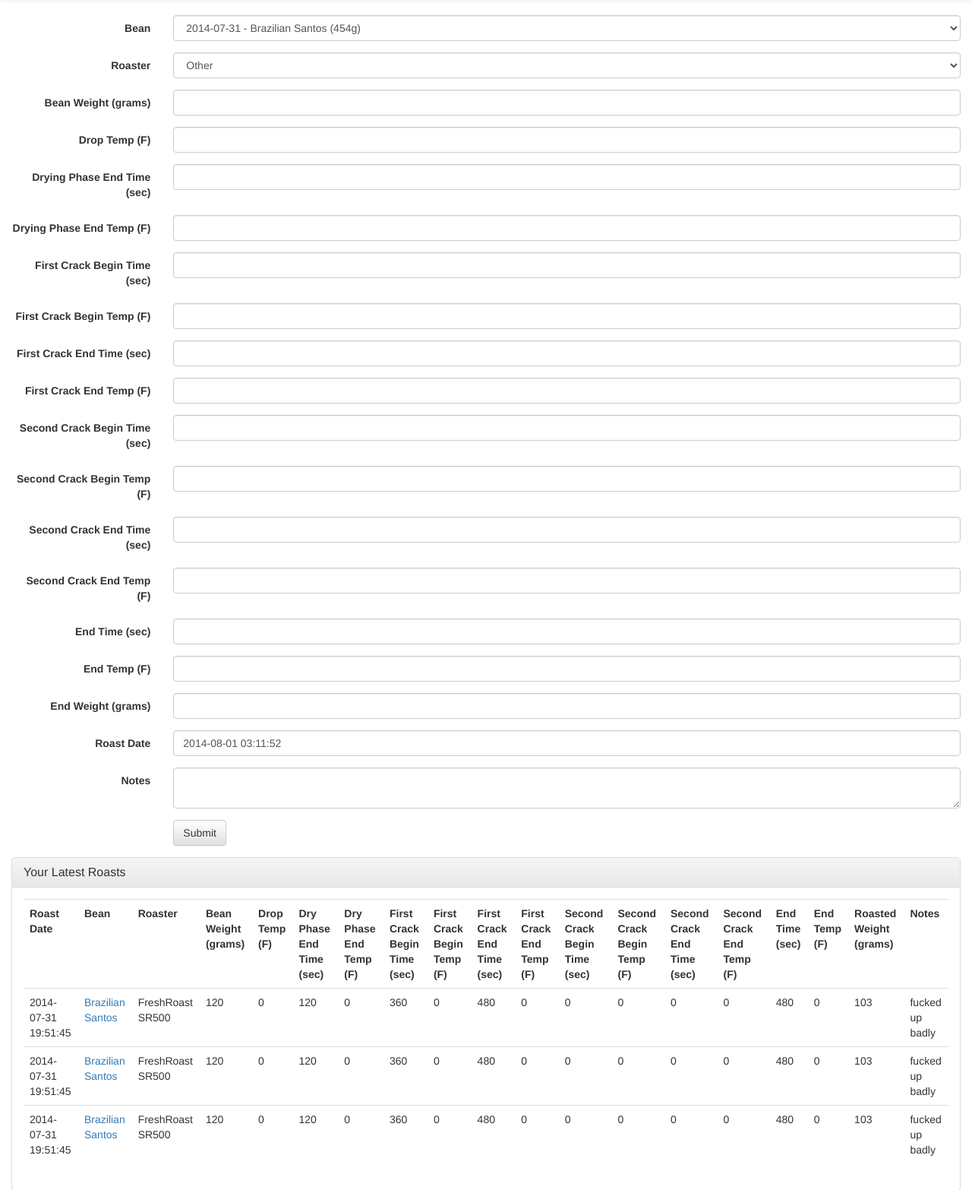
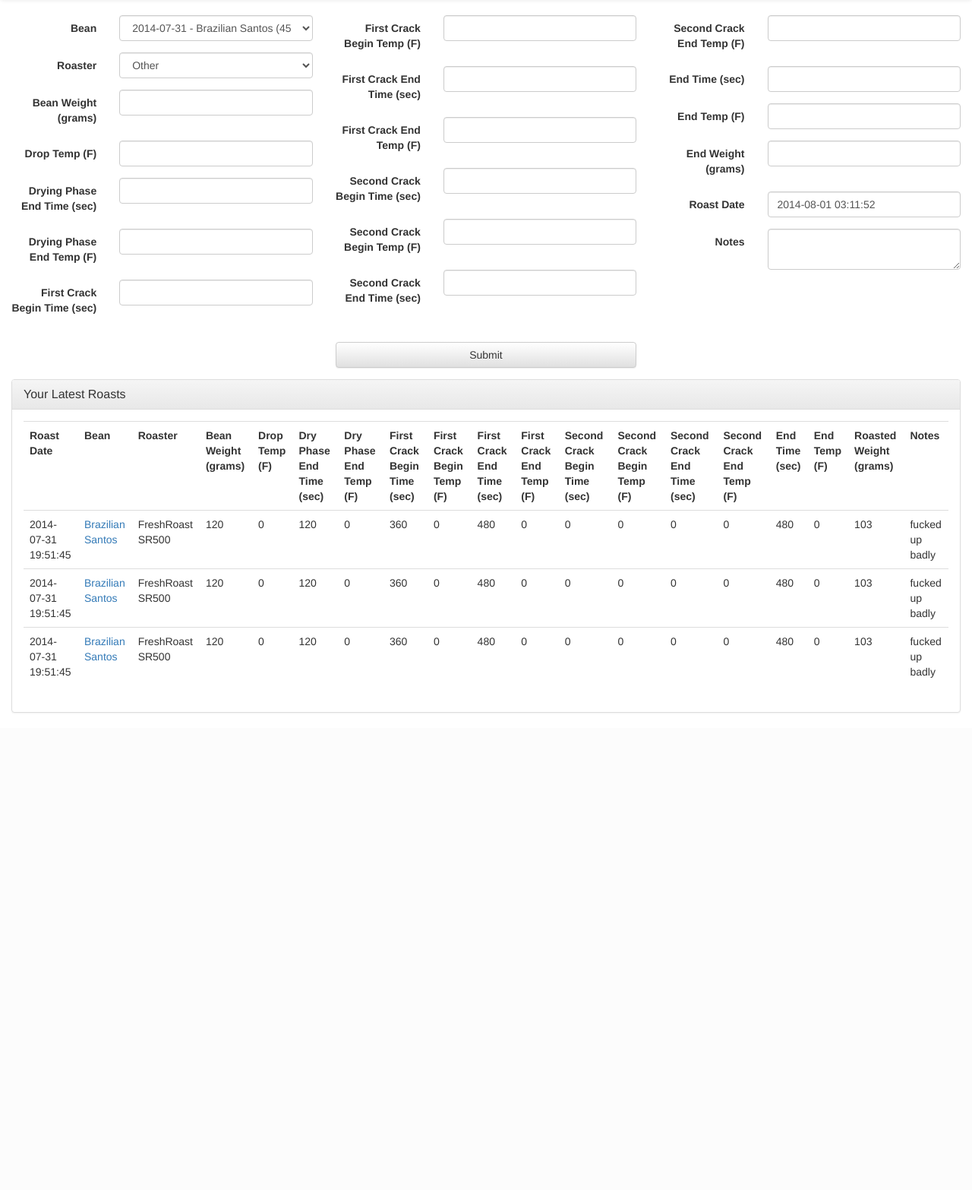
Before and after one commit to BouncyNudibranch/bean-counter, a Flask app: page /roast in a window 1280 px wide. Shown: the part 52-1618 px from the top of the page at 76% size. After the commit the page ends 990 px from the top, so only its background shows below. Run offline with Flask 2, Linux system fonts and the light colour scheme; a user stored in the database is signed in; data comes from the database, SQL or seed files in the repository; some libraries are stand-ins or nearby versions.

Commit message:
reorganized forms in columns

```diff
--- a/app/templates/forms_util.html
+++ b/app/templates/forms_util.html
@@ -1,13 +1,13 @@
-{% macro labeled_input(field) -%}
+{% macro labeled_input(field, label_size=2, input_size=10) -%}
     <div class="form-group">
-            <label class="col-md-2 control-label" for="{{ field.id }}">{{ field.label }}</label>
-            <div class="col-md-10">
+            <label class="col-md-{{ label_size }} control-label" for="{{ field.id }}">{{ field.label }}</label>
+            <div class="col-md-{{ input_size }}">
                 {{ field(class_='form-control') }}
             </div>
     </div>
     {% if field.errors %}
         <div class="form-group">
-            <div class="col-md-offset-2 col-md-10">
+            <div class="col-md-offset-{{ label_size }} col-md-{{ input_size }}">
             {% for error in field.errors %}
                 <p class="input_error">{{ error }}</p>
             {% endfor %}
--- a/app/templates/roast.html
+++ b/app/templates/roast.html
@@ -9,28 +9,36 @@
     {% endfor %}
     <form class="form-horizontal" role="form" method="POST" action="{{ url_for('roast') }}">
         {{ form.hidden_tag() }}
-        {{ labeled_input(form.bean_id) }}
-        {{ labeled_input(form.roaster_machine) }}
-        {{ labeled_input(form.bean_dose) }}
-        {{ labeled_input(form.drop_temp) }}
-        {{ labeled_input(form.dry_end_time) }}
-        {{ labeled_input(form.dry_end_temp) }}
-        {{ labeled_input(form.fc_begin_time) }}
-        {{ labeled_input(form.fc_begin_temp) }}
-        {{ labeled_input(form.fc_end_time) }}
-        {{ labeled_input(form.fc_end_temp) }}
-        {{ labeled_input(form.sc_begin_time) }}
-        {{ labeled_input(form.sc_begin_temp) }}
-        {{ labeled_input(form.sc_end_time) }}
-        {{ labeled_input(form.sc_end_temp) }}
-        {{ labeled_input(form.end_time) }}
-        {{ labeled_input(form.end_temp) }}
-        {{ labeled_input(form.end_weight) }}
-        {{ labeled_input(form.roast_date) }}
-        {{ labeled_input(form.notes) }}
         <div class="form-group">
-            <div class="col-md-offset-2 col-md-10">
-                <button type="submit" class="btn btn-default">Submit</button>
+            <div class="col-md-4">
+                {{ labeled_input(form.bean_id, 4, 8) }}
+                {{ labeled_input(form.roaster_machine, 4, 8) }}
+                {{ labeled_input(form.bean_dose, 4, 8) }}
+                {{ labeled_input(form.drop_temp, 4, 8) }}
+                {{ labeled_input(form.dry_end_time, 4, 8) }}
+                {{ labeled_input(form.dry_end_temp, 4, 8) }}
+                {{ labeled_input(form.fc_begin_time, 4, 8) }}
+            </div>
+            <div class="col-md-4">
+                {{ labeled_input(form.fc_begin_temp, 4, 8) }}
+                {{ labeled_input(form.fc_end_time, 4, 8) }}
+                {{ labeled_input(form.fc_end_temp, 4, 8) }}
+                {{ labeled_input(form.sc_begin_time, 4, 8) }}
+                {{ labeled_input(form.sc_begin_temp, 4, 8) }}
+                {{ labeled_input(form.sc_end_time, 4, 8) }}
+            </div>
+            <div class="col-md-4">
+                {{ labeled_input(form.sc_end_temp, 4, 8) }}
+                {{ labeled_input(form.end_time, 4, 8) }}
+                {{ labeled_input(form.end_temp, 4, 8) }}
+                {{ labeled_input(form.end_weight, 4, 8) }}
+                {{ labeled_input(form.roast_date, 4, 8) }}
+                {{ labeled_input(form.notes, 4, 8) }}
+            </div>
+        </div>
+        <div class="form-group">
+            <div class="col-md-offset-4 col-md-4">
+                <button type="submit" class="btn btn-default btn-block">Submit</button>
             </div>
         </div>
     </form>
```
Also changed, not shown: app/templates/bean_purchase.html (+13 -7 lines), app/templates/brew.html (+8 -2 lines).
